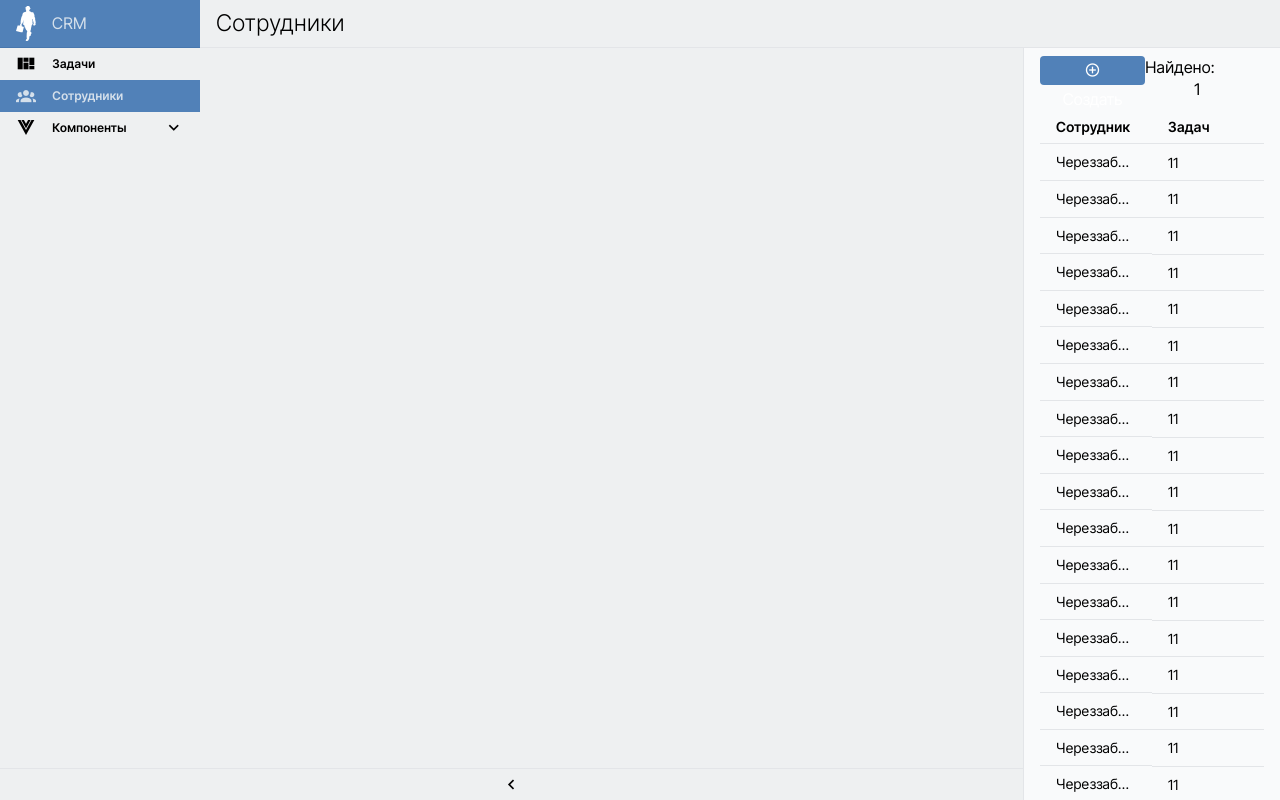
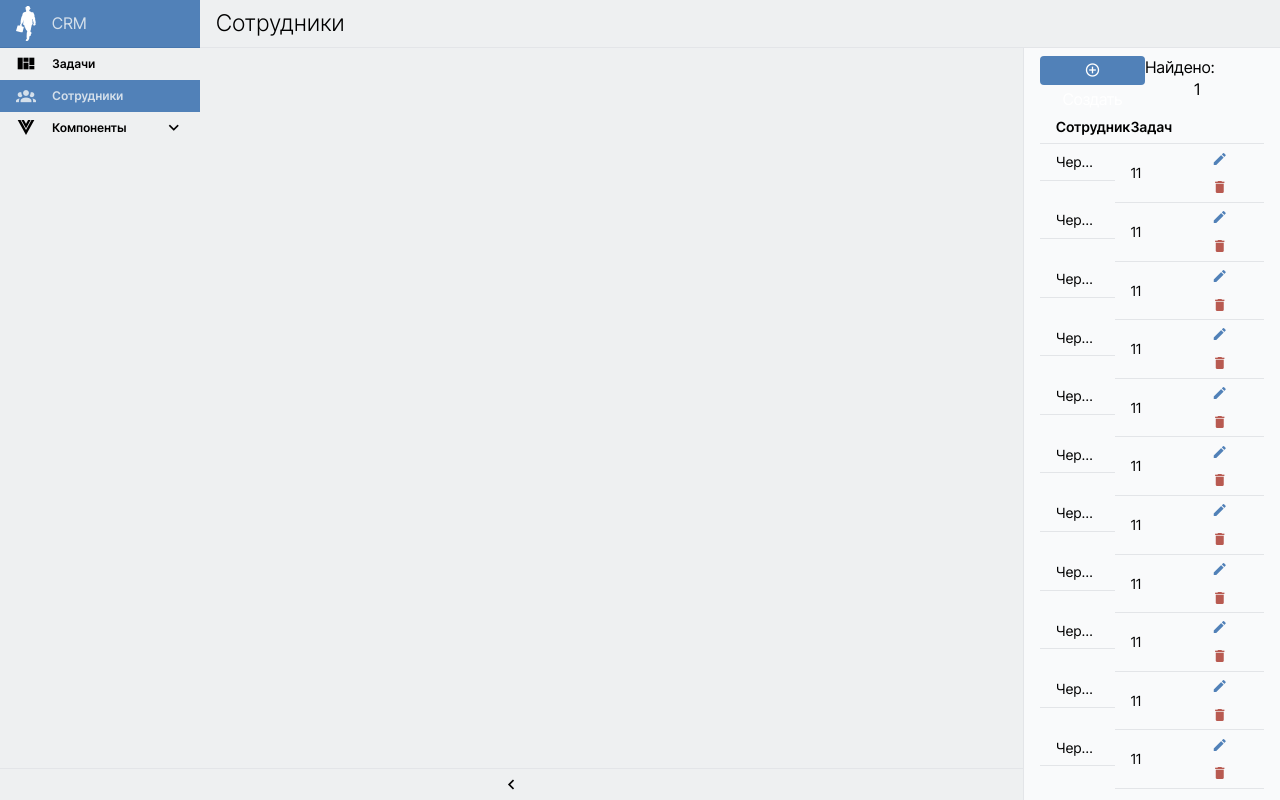
Before and after one commit to hardmagnett/big-company, a Vue app: page /employees in a window 1280 px wide. Built offline with nearby package versions, Linux system fonts and the light colour scheme.

Commit message:
Кнопки

```diff
--- a/src/a-library/components/forms/ABtn/ABtn.vue
+++ b/src/a-library/components/forms/ABtn/ABtn.vue
@@ -113,25 +113,25 @@ const isRouterLink = computed(() => {
 
   color: var(--clr-fill-blue-small);
   &:hover {
-    background-color: var(--clr-bg-blue-small);
+    background-color: var(--clr-bg-blue-smaller);
   }
 
   &.btn--success {
     color: var(--clr-fill-green-small);
     &:hover {
-      background-color: var(--clr-bg-green-small);
+      background-color: var(--clr-bg-green-smaller);
     }
   }
   &.btn--danger {
     color: var(--clr-fill-orange-small);
     &:hover {
-      background-color: var(--clr-bg-orange-small);
+      background-color: var(--clr-bg-orange-smaller);
     }
   }
   &.btn--error {
     color: var(--clr-fill-red-small);
     &:hover {
-      background-color: var(--clr-bg-red-small);
+      background-color: var(--clr-bg-red-smaller);
     }
   }
 }
--- a/src/a-library/components/other/ATable/ATable.vue
+++ b/src/a-library/components/other/ATable/ATable.vue
@@ -56,6 +56,7 @@
 
     /*:slotted(:not(thead) tr:hover) {*/
     :not(thead) tr:hover {
+      /*todo:: раскомментить*/
       background-color: var(--clr-bg-blue-small);
     }
   }
--- a/src/app/components/employees/EmployeeRow/EmployeeRow.vue
+++ b/src/app/components/employees/EmployeeRow/EmployeeRow.vue
@@ -1,17 +1,22 @@
-<script setup lang="ts"></script>
+<script setup lang="ts">
+</script>
 
 <template>
-  <!--<div class="employee-row">-->
-  <!--  <p>Это будет рядком от сотрудника</p>-->
-  <!--</div>-->
-
   <tr class="employee-row">
     <td class="mod--ellipsis-one-line">Череззабороногузадерищенко Виктор</td>
     <td>11</td>
+    <td class="employee-row__buttons">
+      <ABtn icon><AIcon icon="mdi-pencil" /></ABtn>
+      <ABtn icon class="btn--error"><AIcon icon="mdi-delete" /></ABtn>
+    </td>
   </tr>
 </template>
 
 <style scoped>
 .employee-row {
+  .employee-row__buttons {
+    padding-top: 0;
+    padding-bottom: 0;
+  }
 }
 </style>
--- a/src/app/components/employees/EmployeesTable/EmployeesTable.vue
+++ b/src/app/components/employees/EmployeesTable/EmployeesTable.vue
@@ -11,6 +11,7 @@ import EmployeeRow from "@/app/components/employees/EmployeeRow/EmployeeRow.vue"
     <tr>
       <th>Сотрудник</th>
       <th>Задач</th>
+      <th></th>
     </tr>
     </thead>
     <tbody>
```
